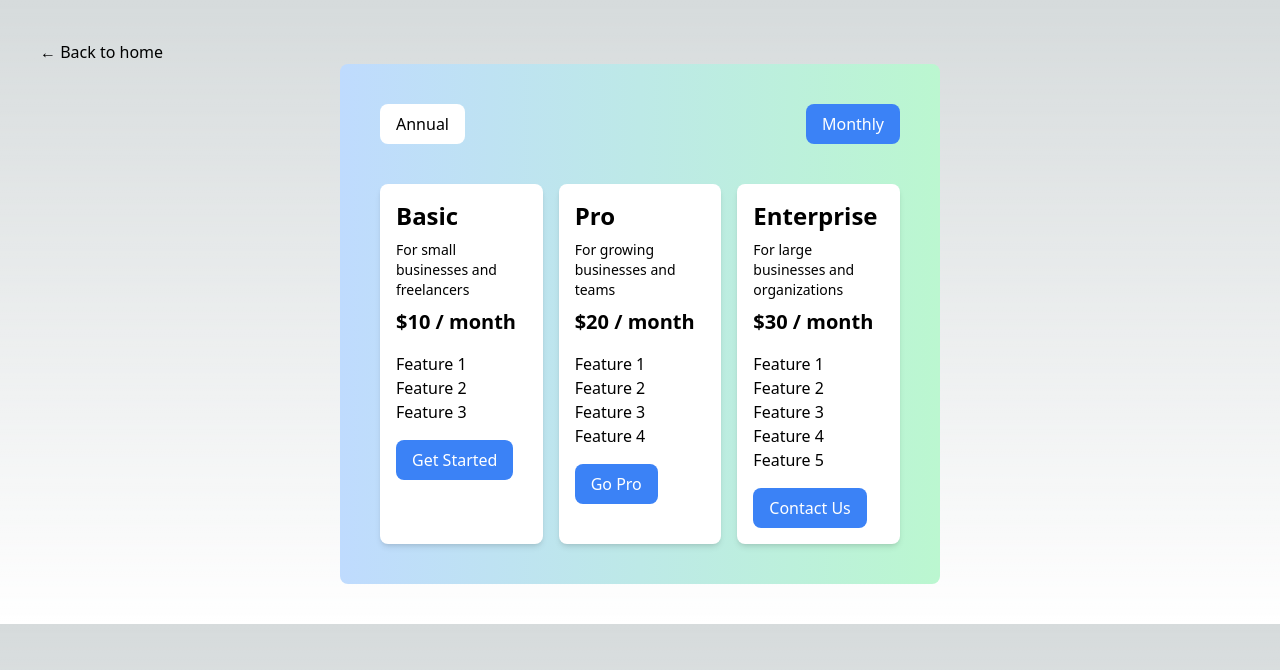
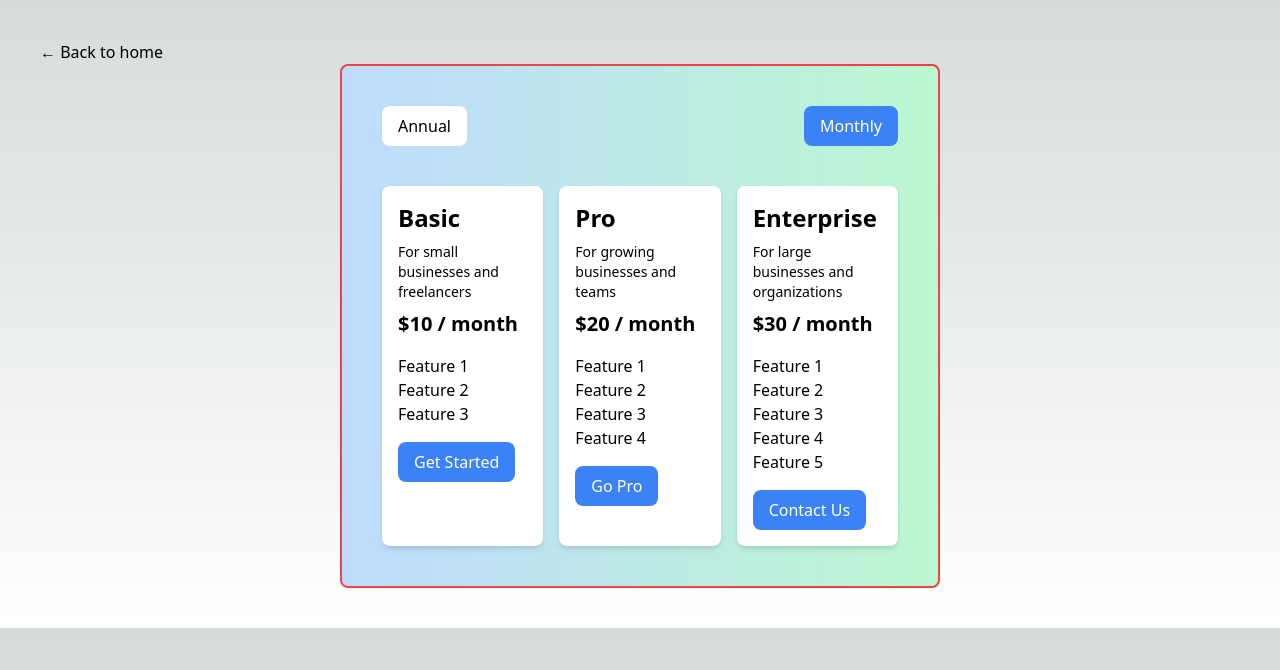
Before and after one commit to imagine-bot/17-432, a Next.js app: page /pricing in a window 1280 px wide. Shown: the top 670 px of the page. Built offline with nearby package versions, Linux system fonts and the light colour scheme.

Commit message:
Commit from Stub AI (#4)

```diff
--- a/components/Pricing.tsx
+++ b/components/Pricing.tsx
@@ -15,7 +15,7 @@ const Pricing: React.FC<PricingProps> = ({ pricingTypes }) => {
   const [isAnnual, setIsAnnual] = React.useState(false);
 
   return (
-    <div className="bg-gradient-to-r from-blue-200 to-green-200 p-10 rounded-lg w-1/2 mx-auto">
+    <div className="bg-gradient-to-r from-blue-200 to-green-200 p-10 rounded-lg w-1/2 mx-auto border-red-500 border-2">
       <div className="flex justify-between">
         <button
           className={`px-4 py-2 rounded-lg ${isAnnual ? 'bg-blue-500 text-white' : 'bg-white'}`}
```
